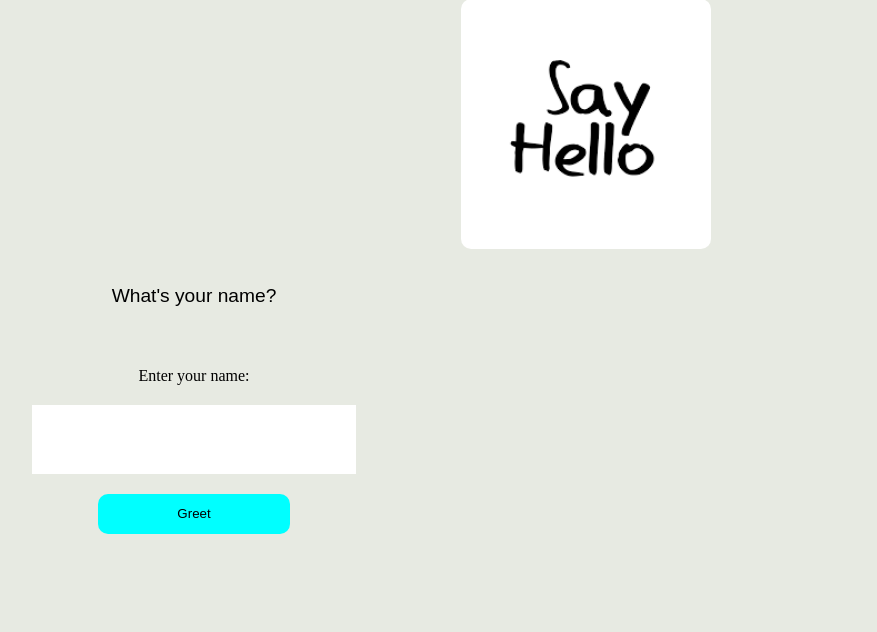
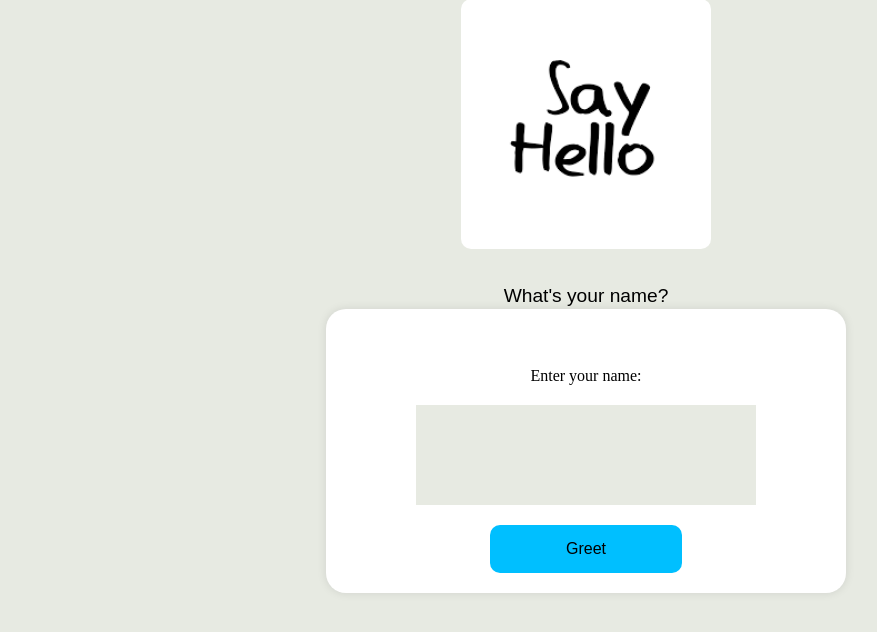
Before and after one commit to visit-www/flask_test, a Flask app: page /hello in a window 1280 px wide. Shown: the part 69-701 px from the top of the page, without its empty margins (54-931 px from the left). Run offline with Flask 3, Linux system fonts and the light colour scheme.

Commit message:
Improved page styling

```diff
--- a/static/css/main.css
+++ b/static/css/main.css
@@ -1,53 +1,78 @@
-body{
-    background-color: rgb(231, 234, 226);
+/* Global Styles */
+
+body {
+    background-color: #e7eae2; /* Use hex code instead of rgb */
     text-align: center;
   }
-p{
-    color:black;
+
+  p {
+    color: #000; /* Use hex code instead of color name */
     font-size: 1.2em;
     font-family: sans-serif;
-    margin:2px;
+    margin: 2px 0; /* Add 0 to margin to avoid unexpected behavior */
   }
-.contents{
+
+  /* Container Styles */
+
+  .contents {
     display: flex;
     flex-direction: column;
     min-width: 30em;
     max-width: fit-content;
-    gap:20px;
+    gap: 20px;
     align-items: center;
+    justify-content: center;
     border-radius: 20px;
+    padding: 20px; /* Add padding to create some breathing room */
+    background-color: #fff; /* Add background color to container */
+    box-shadow: 0 0 10px rgba(0, 0, 0, 0.1); /* Add box shadow for depth */
+    margin:0 auto; /* to esnure there is horizontal centring (sinxe using flex direction columns kustify-centere wont wor*/
+
   }
-img{
-    margin:60px 0px 30px 0px;
-    width:250px;
+
+  /* Image Styles */
+
+  img {
+    margin: 60px 0 30px 0;
+    width: 250px;
     border-radius: 10px;
+    object-fit: cover; /* Add object-fit to ensure image is scaled properly */
   }
-input{
-    border:none;
+
+  /* Input Styles */
+
+  input {
+    display: block;
+    border: none;
+    background-color: #e7eae2;
     width: 20rem;
     height: 5em;
+    padding: 10px; /* Add padding to input field */
+    font-size: 1em; /* Add font size to input field */
+  }
 
+  input:focus {
+    border: 1px solid #333; /* Change border style on focus */
+    box-shadow: 0 0 5px rgba(0, 0, 0, 0.2); /* Add box shadow on focus */
   }
-input:focus{
-    border:10px;
 
+  /* Button Styles */
 
-    width: 20rem;
-    height: 5em;
-}
-#greet{
-
-    background-color: aqua;
-    width:12rem;
+  #greet {
+    display: block;
+    background-color: #00bfff; /* Use hex code instead of color name */
+    width: 12rem;
     height: 3em;
     border-radius: 10px;
-    border-color: rgb(255, 247, 0);
+    border: none; /* Remove border */
+    cursor: pointer; /* Add cursor pointer */
   }
-#greet:hover{
-    background-color: yellow;
 
+  #greet:hover {
+    background-color:  #afcad2; /* Use hex code instead of color name */
   }
-#greet:active{
-    background-color: greenyellow;
-    box-shadow: 4px 0px 4px 0px;
+
+  #greet:active {
+    background-color: #5fca49; /* Use hex code instead of rgb */
+    box-shadow: 4px 0 4px 0 rgba(0, 0, 0, 0.2); /* Add box shadow on active */
   }
--- a/templates/index.html
+++ b/templates/index.html
@@ -9,11 +9,12 @@
 <body>
     <img src="{{ url_for('static', filename='assets/say-hi.png') }}" />
     <form action="greet" method="post">
+        {% for message in get_flashed_messages() %}
+            <p>{{ message }}</p>
+        {% endfor %}
 
         <div class="contents">
-            {% for message in get_flashed_messages() %}
-            <p>{{ message }}</p>
-        {% endfor %}
+
         <br>
             <label for="name_input">Enter your name:</label>
             <input type="text" id="name_input" name="name_input">
```
Lines whose indentation alone changed are shown as unchanged.
